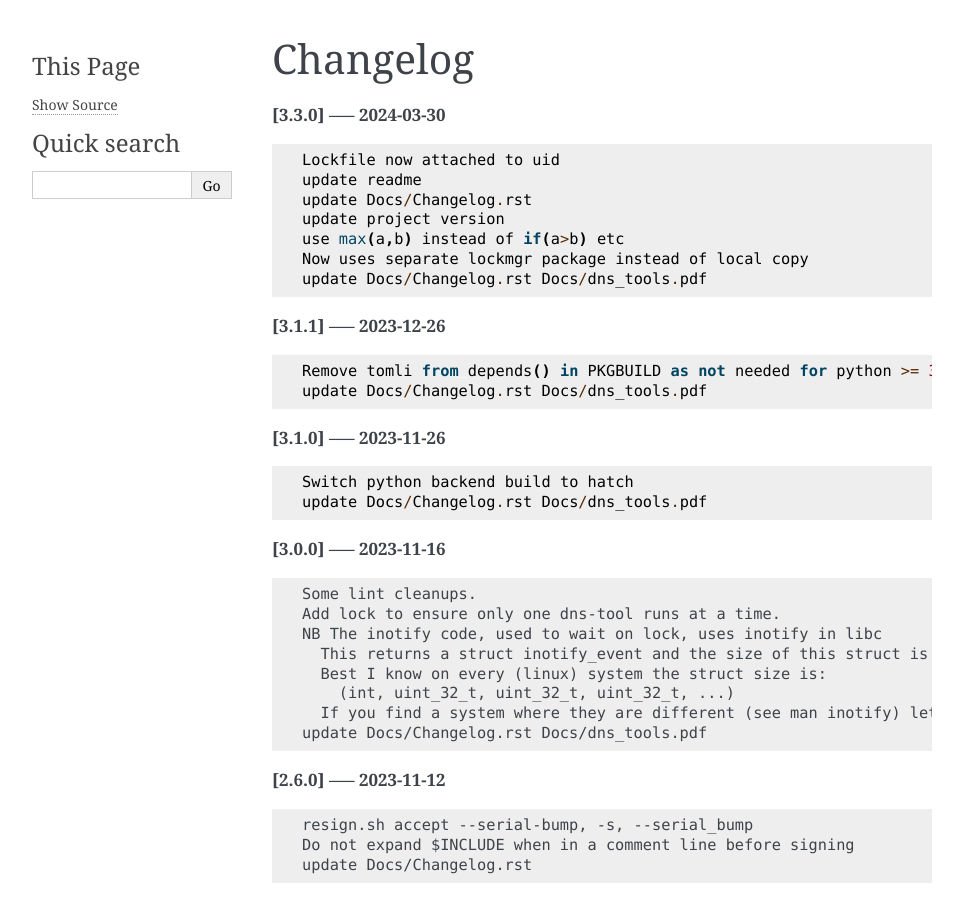
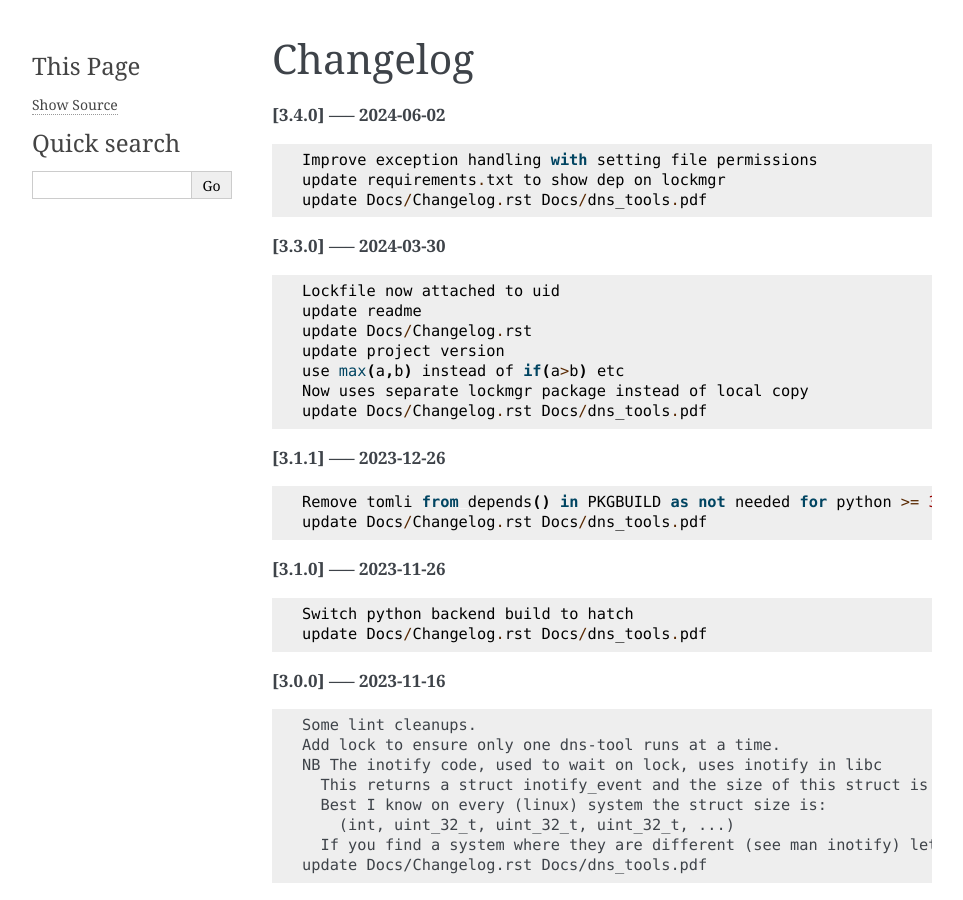
Before and after one commit to gene-git/dns_tools, a Sphinx documentation site: the page built from Docs/Changelog.rst, in a window 1280 px wide and 900 px high. Shown: the whole window, without its empty margins (148-1111 px from the left). Built offline with Sphinx 7.4.7, drawn with Linux system fonts in a browser that asks for light colours; pages that are not in the unit, such as notebooks, are missing from menus.

Commit message:
update Docs/Changelog.rst Docs/dns_tools.pdf

```diff
--- a/Docs/Changelog.rst
+++ b/Docs/Changelog.rst
@@ -1,5 +1,12 @@
 Changelog
 =========
+
+**[3.4.0] ----- 2024-06-02** ::
+
+	    Improve exception handling with setting file permissions
+	    update requirements.txt to show dep on lockmgr
+	    update Docs/Changelog.rst Docs/dns_tools.pdf
+
 
 **[3.3.0] ----- 2024-03-30** ::
 
```
Also changed, not shown: 1 other file.
